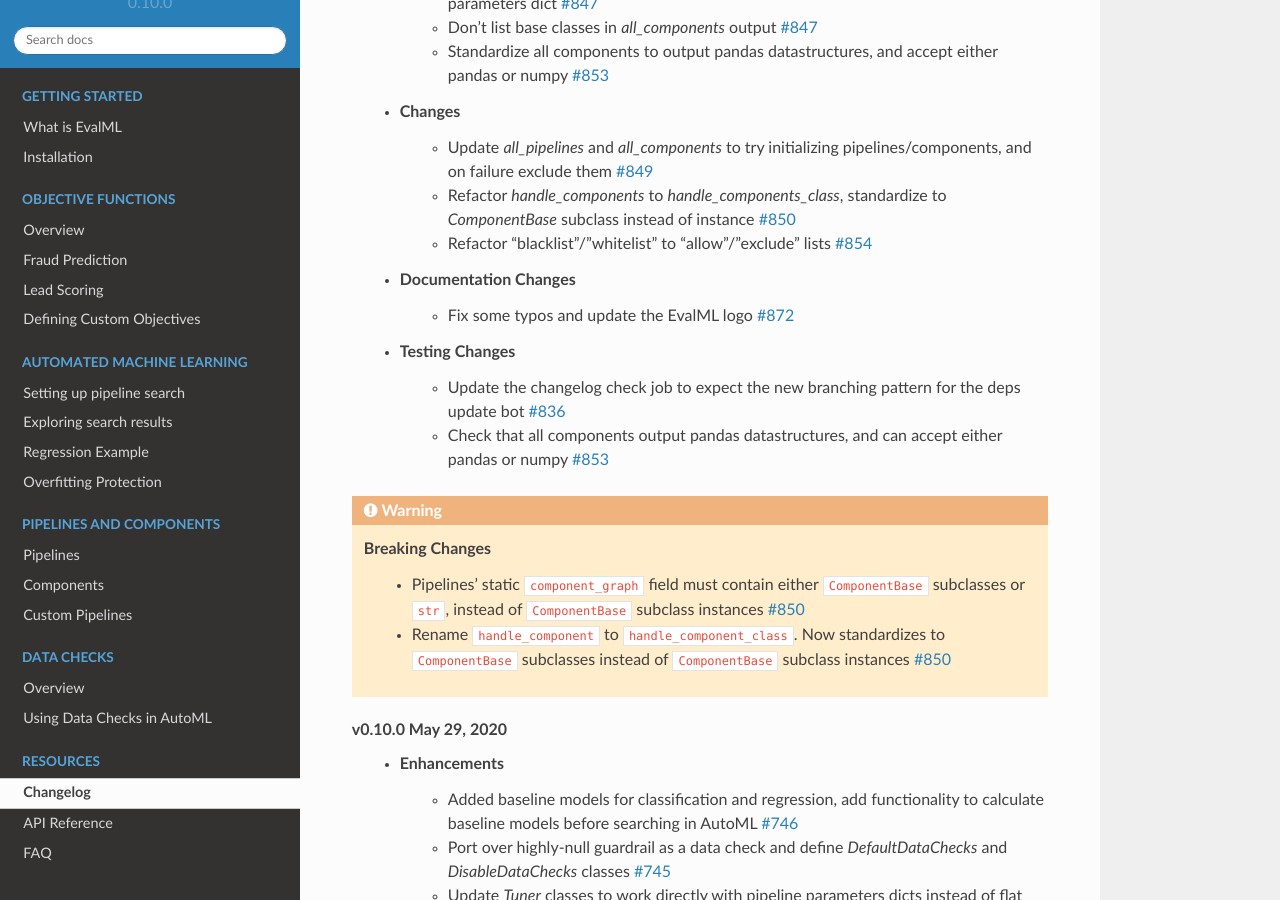
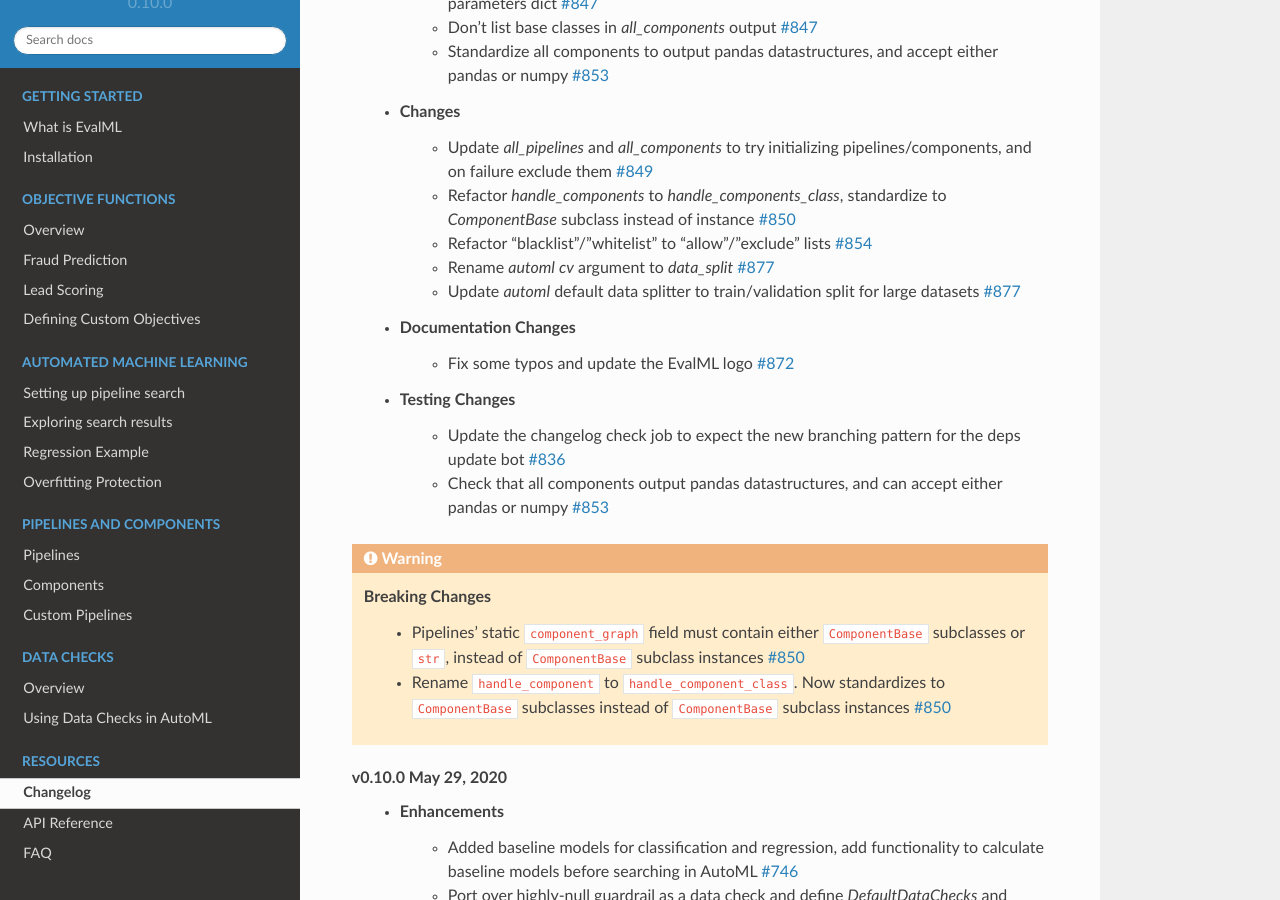
Before and after one commit to alteryx/evalml, a Sphinx documentation site: the page built from docs/source/changelog.rst, in a window 1280 px wide and 900 px high, scrolled down 739 px. Built offline with Sphinx 7.4.7 and the Read the Docs theme 2.0.0, drawn with Linux system fonts in a browser that asks for light colours; comment, search, counter and statistics services are not loaded.

Commit message:
Update changelog

```diff
--- a/docs/source/changelog.rst
+++ b/docs/source/changelog.rst
@@ -28,6 +28,8 @@
         * Update `all_pipelines` and `all_components` to try initializing pipelines/components, and on failure exclude them :pr:`849`
         * Refactor `handle_components` to `handle_components_class`, standardize to `ComponentBase` subclass instead of instance :pr:`850`
         * Refactor "blacklist"/"whitelist" to "allow"/"exclude" lists :pr:`854`
+        * Rename `automl` `cv` argument to `data_split` :pr:`877`
+        * Update `automl` default data splitter to train/validation split for large datasets :pr:`877`
     * Documentation Changes
         * Fix some typos and update the EvalML logo :pr:`872`
     * Testing Changes
```
